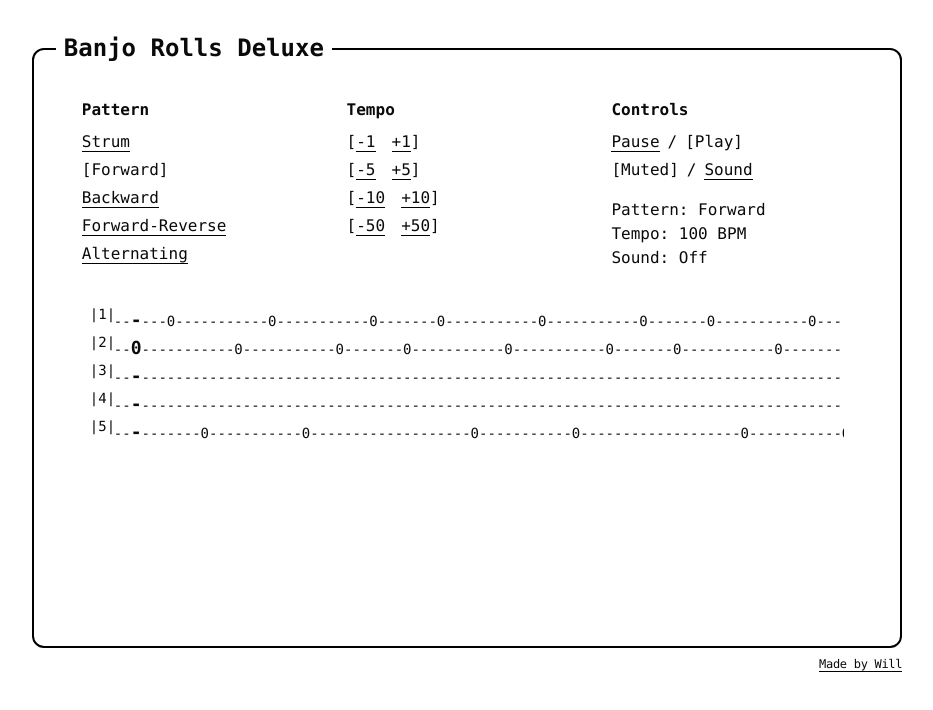
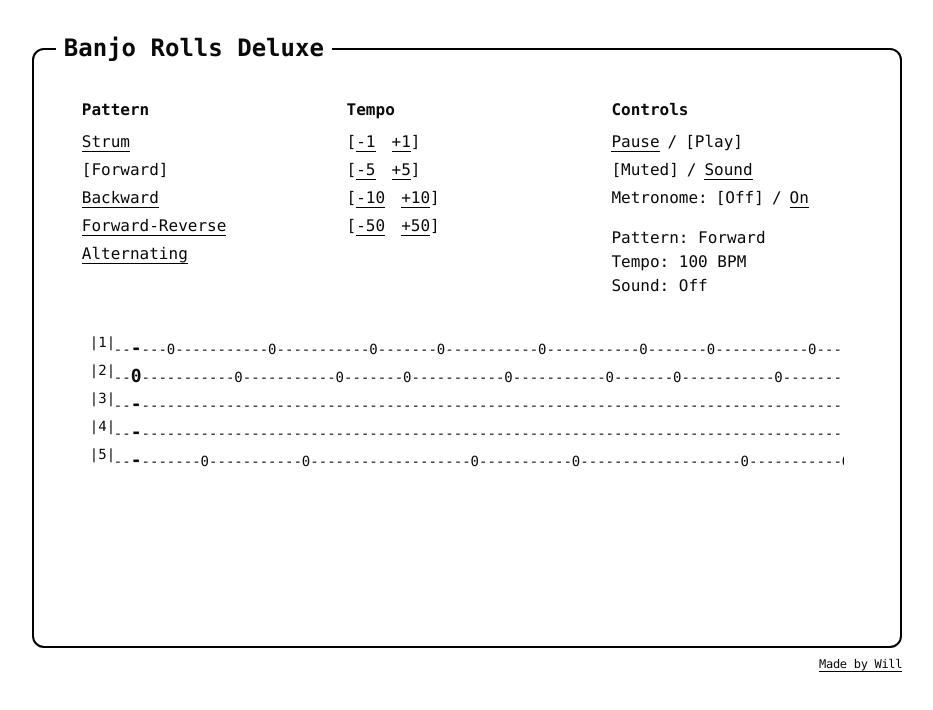
Before and after one commit to WillTwait/banjo-rolls-deluxe, a Next.js app: page / in a window 1280 px wide. Shown: the top 710 px of the page, without its empty margins (173-1106 px from the left). Built offline with nearby package versions, Linux system fonts and the light colour scheme.

Commit message:
feat: add metronome

```diff
--- a/app/page.tsx
+++ b/app/page.tsx
@@ -1,17 +1,19 @@
-'use client';
+"use client";
 
-import BanjoTablature from '@/components/BanjoTablature';
-import HyperButton from '@/components/HyperButton';
-import RollSelector, { rolls } from '@/components/RollSelector';
-import SpeedControl from '@/components/SpeedControl';
-import { initAudio, playBanjoString } from '@/utils/audio';
-import { useEffect, useState } from 'react';
+import BanjoTablature from "@/components/BanjoTablature";
+import HyperButton from "@/components/HyperButton";
+import RollSelector, { rolls } from "@/components/RollSelector";
+import SpeedControl from "@/components/SpeedControl";
+import ASCIIMetronome from "@/components/ascii-metronome";
+import { initAudio, playBanjoString } from "@/utils/audio";
+import { useEffect, useState } from "react";
 
 export default function Home() {
-  const [currentRoll, setCurrentRoll] = useState<string>('Forward');
+  const [currentRoll, setCurrentRoll] = useState<string>("Forward");
   const [bpm, setBpm] = useState<number>(100);
   const [isPlaying, setIsPlaying] = useState<boolean>(true);
   const [isMuted, setIsMuted] = useState<boolean>(true);
+  const [metronomeOn, setMetronomeOn] = useState<boolean>(false);
   const [audioInitialized, setAudioInitialized] = useState<boolean>(false);
 
   // Initialize audio context on first user interaction
@@ -19,11 +21,11 @@
     const handleFirstInteraction = () => {
       initAudio();
       setAudioInitialized(true);
-      window.removeEventListener('click', handleFirstInteraction);
+      window.removeEventListener("click", handleFirstInteraction);
     };
 
-    window.addEventListener('click', handleFirstInteraction);
-    return () => window.removeEventListener('click', handleFirstInteraction);
+    window.addEventListener("click", handleFirstInteraction);
+    return () => window.removeEventListener("click", handleFirstInteraction);
   }, []);
 
   const handleNoteActive = (isActive: boolean, stringNumber?: number) => {
@@ -59,7 +61,10 @@
           <div>
             <h2 className="font-bold mb-2">Pattern</h2>
             <div>
-              <RollSelector currentRoll={currentRoll} setCurrentRoll={setCurrentRoll} />
+              <RollSelector
+                currentRoll={currentRoll}
+                setCurrentRoll={setCurrentRoll}
+              />
             </div>
           </div>
 
@@ -76,41 +81,55 @@
             <h2 className="font-bold mb-2">Controls</h2>
             <div className="mb-1 flex flex-row items-center gap-2 flex-wrap">
               <HyperButton
-                text={isPlaying ? 'Pause' : '[Pause]'}
+                text={isPlaying ? "Pause" : "[Pause]"}
                 disabled={!isPlaying}
                 onClick={() => togglePlayback(false)}
               />
               <span>/</span>
               <HyperButton
-                text={isPlaying ? '[Play]' : 'Play'}
+                text={isPlaying ? "[Play]" : "Play"}
                 disabled={isPlaying}
                 onClick={() => togglePlayback(true)}
               />
             </div>
 
-            <div className="mb-4 flex flex-row items-center gap-2 flex-wrap">
+            <div className="mb-1 flex flex-row items-center gap-2 flex-wrap">
               <HyperButton
-                text={isMuted ? '[Muted]' : 'Muted'}
+                text={isMuted ? "[Muted]" : "Muted"}
                 disabled={isMuted}
                 onClick={toggleMute}
               />
               <span>/</span>
               <HyperButton
-                text={isMuted ? 'Sound' : '[Sound]'}
+                text={isMuted ? "Sound" : "[Sound]"}
                 disabled={!isMuted}
                 onClick={toggleMute}
+              />
+            </div>
+            <div className="mb-4 flex flex-row items-center gap-2 flex-wrap">
+              <div>Metronome: </div>
+              <HyperButton
+                text={metronomeOn ? "Off" : "[Off]"}
+                disabled={!metronomeOn}
+                onClick={() => setMetronomeOn(false)}
+              />
+              <span>/</span>
+              <HyperButton
+                text={metronomeOn ? "[On]" : "On"}
+                disabled={metronomeOn}
+                onClick={() => setMetronomeOn(true)}
               />
             </div>
 
             <div className="mb-1">
               <div>Pattern: {currentRoll}</div>
               <div>Tempo: {bpm} BPM</div>
-              <div>Sound: {isMuted ? 'Off' : 'On'}</div>
+              <div>Sound: {isMuted ? "Off" : "On"}</div>
             </div>
           </div>
         </div>
 
-        {/* Tablature Section - Full Width */}
+        {/* Tablature Section */}
         <div className="p-2 w-full">
           <BanjoTablature
             roll={selectedRoll}
@@ -118,6 +137,13 @@
             onNoteActive={handleNoteActive}
           />
         </div>
+
+        {/* Metronome Section */}
+        {metronomeOn && (
+          <div className="mt-6 w-fit mx-auto">
+            <ASCIIMetronome bpm={bpm} isPlaying={isPlaying} className="mt-2" />
+          </div>
+        )}
       </div>
     </div>
   );
--- a/biome.json
+++ b/biome.json
@@ -26,7 +26,6 @@
   },
   "javascript": {
     "formatter": {
-      "quoteStyle": "single",
       "trailingComma": "es5",
       "semicolons": "always"
     }
--- /dev/null
+++ b/components/ascii-metronome.tsx
@@ -0,0 +1,63 @@
+"use client";
+
+import { useEffect, useState } from "react";
+
+interface ASCIIMetronomeProps {
+  bpm: number;
+  isPlaying: boolean;
+  className?: string;
+}
+
+export default function ASCIIMetronome({
+  bpm,
+  isPlaying,
+  className = "",
+}: ASCIIMetronomeProps) {
+  const [position, setPosition] = useState<"left" | "right">("left");
+
+  const leftPositionLines = [
+    "  \\   --  ",
+    "   \\ /  \\  ",
+    "    \\ || \\  ",
+    "   / \\ |  \\  ",
+    "  |   \\|   |  ",
+    "  |___||___|  ",
+    "    |____|    ",
+  ];
+
+  const rightPositionLines = [
+    "      --   /",
+    "     /  \\ / ",
+    "    / || /  ",
+    "   /  | / \\  ",
+    "  |   |/   |  ",
+    "  |___||___|  ",
+    "    |____|   ",
+  ];
+
+  // Join the arrays into strings
+  const leftPosition = leftPositionLines.join("\n");
+  const rightPosition = rightPositionLines.join("\n");
+
+  // Toggle the position based on BPM
+  useEffect(() => {
+    if (!isPlaying || bpm <= 0) return;
+
+    // Calculate interval in milliseconds from BPM
+    const interval = (60 / bpm) * 1000;
+
+    const timer = setInterval(() => {
+      setPosition((prev) => (prev === "left" ? "right" : "left"));
+    }, interval);
+
+    return () => clearInterval(timer);
+  }, [bpm, isPlaying]);
+
+  return (
+    <div className={`font-mono whitespace-pre text-center ${className}`}>
+      <pre className="inline-block text-left text-sm">
+        {position === "left" ? leftPosition : rightPosition}
+      </pre>
+    </div>
+  );
+}
--- a/package.json
+++ b/package.json
@@ -4,9 +4,9 @@
     "dev": "next dev",
     "build": "next build",
     "start": "next start",
-    "format": "biome format --write .",
+    "format": "biome format --write ./src/",
     "lint": "biome lint .",
-    "check": "biome check --apply ."
+    "check": "biome check --apply ./src/"
   },
   "dependencies": {
     "@radix-ui/react-checkbox": "^1.1.1",
```
